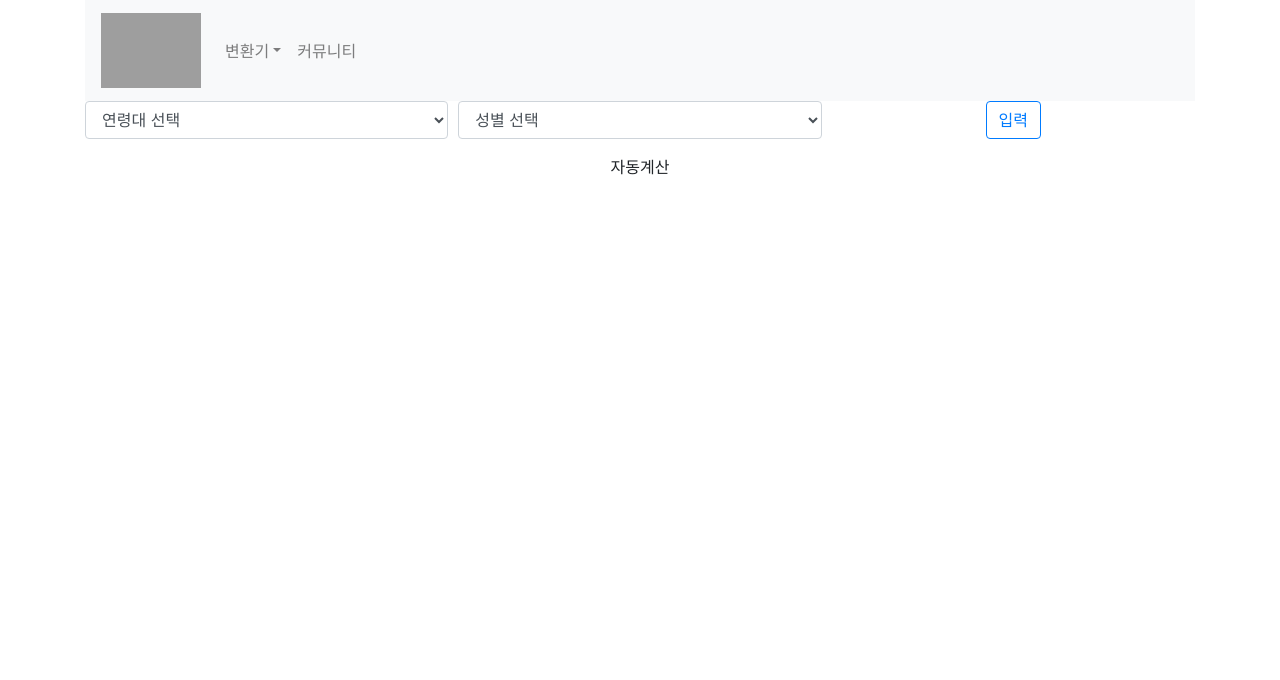
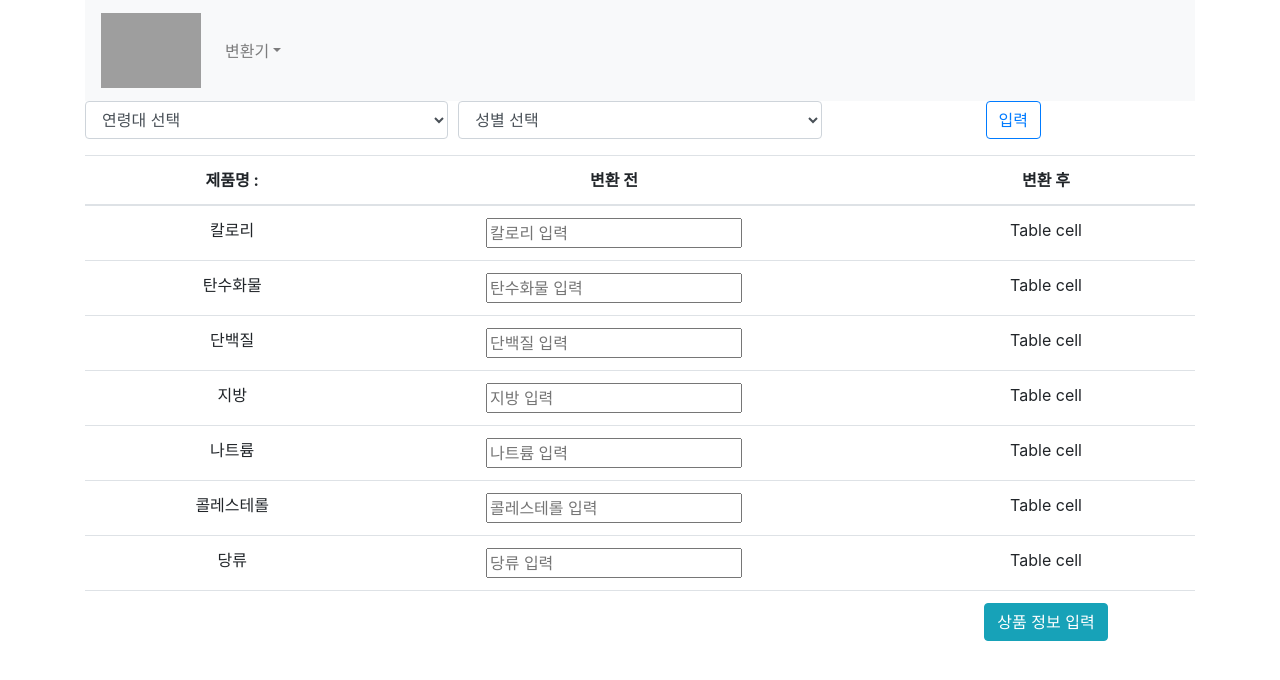
Before and after one commit to hufs-capstone/graduation_project, a React (Create React App) app: page /cal1 in a window 1280 px wide. Shown: the top 680 px of the page. Built offline with nearby package versions, Linux system fonts and the light colour scheme; grey boxes are pictures that could not be loaded.

Commit message:
make routes

```diff
--- a/src/App.js
+++ b/src/App.js
@@ -12,7 +12,6 @@ import Home from './routes/Home';
 import cal1 from './routes/cal1';
 import cal2 from './routes/cal2';
 import comp from './routes/comp';
-import commu from './routes/commu';
 
 
 const App = (
@@ -28,7 +27,6 @@ const App = (
         <div>
           <Agesex />
         </div>
-
       </Container>
       <Container>
         <Router>
@@ -38,7 +36,6 @@ const App = (
               <Route exact path = "/" component={Home}/>
               <Route path = "/cal1" component={cal1}/>
               <Route path = "/cal2" component={cal2}/>
-              <Route path = "/commu" component={commu}/>
               <Route path = "/comp" component={comp}/>
 
             </Switch>
--- a/src/components/navbar.js
+++ b/src/components/navbar.js
@@ -47,9 +47,6 @@ import {
                   </DropdownItem>
                 </DropdownMenu>
               </UncontrolledDropdown>
-              <NavItem>
-                <NavLink href="/commu">커뮤니티</NavLink>
-              </NavItem>
             </Nav>
           </Collapse>
         </Navbar>
--- a/src/routes/cal1.js
+++ b/src/routes/cal1.js
@@ -1,13 +1,72 @@
 import React,{Component} from 'react';
+import { Table } from 'reactstrap';
+import { render } from 'react-dom';
+import { Button, Input, Col } from 'reactstrap';
 
 class cal1 extends Component{
 
     render(){
         return (
-
-            <div>
-                자동계산
-            </div>
+            <Table responsive>
+            <thead>
+              <tr>
+                <th></th>
+                <th>제품명 : </th>
+                <th>변환 전</th>
+                <th>변환 후</th>
+              </tr>
+            </thead>
+            <tbody>
+              <tr>
+                <th scope="row"></th>
+                <td>칼로리</td>
+                <td><input type="string" placeholder="칼로리 입력" name="kcal"/></td>
+                <td>Table cell</td>
+              </tr>
+              <tr>
+                <th scope="row"></th>
+                <td>탄수화물</td>
+                <td><input type="string" placeholder="탄수화물 입력" name="carb"/></td>
+                <td>Table cell</td>
+              </tr>
+              <tr>
+                <th scope="row"></th>
+                <td>단백질</td>
+                <td><input type="string" placeholder="단백질 입력" name="protein"/></td>
+                <td>Table cell</td>
+              </tr>
+              <tr>
+                <th scope="row"></th>
+                <td>지방</td>
+                <td><input type="string" placeholder="지방 입력" name="fat"/></td>
+                <td>Table cell</td>
+              </tr>
+              <tr>
+                <th scope="row"></th>
+                <td>나트륨</td>
+                <td><input type="string" placeholder="나트륨 입력" name="na"/></td>
+                <td>Table cell</td>
+              </tr>
+              <tr>
+                <th scope="row"></th>
+                <td>콜레스테롤</td>
+                <td><input type="string" placeholder="콜레스테롤 입력" name="chol"/></td>
+                <td>Table cell</td>
+              </tr>
+              <tr>
+                <th scope="row"></th>
+                <td>당류</td>
+                <td><input type="string" placeholder="당류 입력" name="sugar"/></td>
+                <td>Table cell</td>
+              </tr>
+              <tr>
+                <th scope="row"></th>
+                <td> </td>
+                <td> </td>
+                <td><Button class="btn pull-right" color="info">상품 정보 입력</Button>{' '}</td>
+              </tr>
+            </tbody>
+            </Table>
         );
     }
 }
--- a/src/routes/cal2.js
+++ b/src/routes/cal2.js
@@ -5,8 +5,11 @@ class cal2 extends Component{
     render(){
         return (
 
-            <div>
-                선택계산
+            <div class="input-group">
+                <input type="text" class="form-control" placeholder="식품 이름을 입력하세요!"/>
+                <span class="input-group-btn">
+                    <button class="btn btn-secondary" type="button">찾기</button>
+                </span>
             </div>
         );
     }
--- a/src/routes/commu.js
+++ /dev/null
@@ -1,14 +0,0 @@
-import React,{Component} from 'react';
-
-class commu extends Component{
-
-    render(){
-        return (
-
-            <div>
-                커뮤니티
-            </div>
-        );
-    }
-}
-export default commu;
--- a/src/routes/comp.js
+++ b/src/routes/comp.js
@@ -1,14 +1,31 @@
-import React,{Component} from 'react';
+import React, {Component} from 'react';
+import { render } from 'react-dom';
+import { Row, Col } from 'reactstrap';
+import { Button, Form, FormGroup, Label, Input, FormText, Table } from 'reactstrap';
 
-class comp extends Component{
+const comp = (props) =>{
+    return(
+        <Form>
+            <Row form>
+                <Col>
+                <FormGroup>
+                    <Input type="text" name ="selectfirst" id="first" placeholder="상품1을 입력하세요">
+                    </Input>
+                </FormGroup>
+                </Col>
+                <Col>
+                <FormGroup>
+                    <Input type="text" name ="selectSecond" id="Second" placeholder="상품2를 입력하세요">
+                    </Input>
+                </FormGroup>
+                </Col>
+                <Col>
+                    <Button outline color="primary">비교</Button>
+                </Col>
+            </Row>
+        </Form>
 
-    render(){
-        return (
+    );
+}
 
-            <div>
-                비교
-            </div>
-        );
-    }
-}
 export default comp;
```
Also changed, not shown: src/components/Homeslice.js (+2 -3 lines), src/image/secondsli.png (added).
